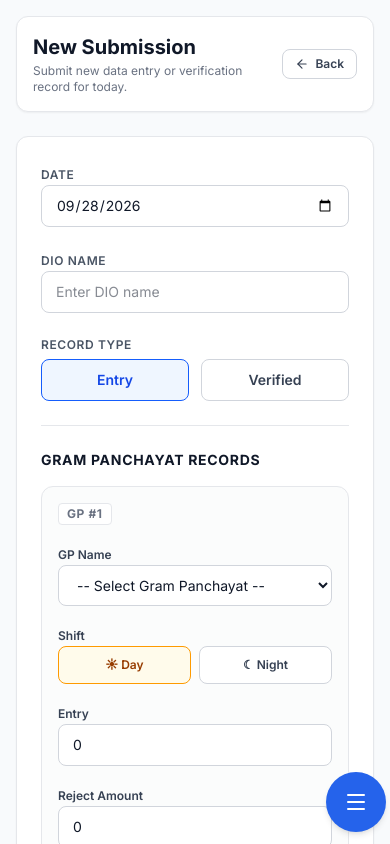
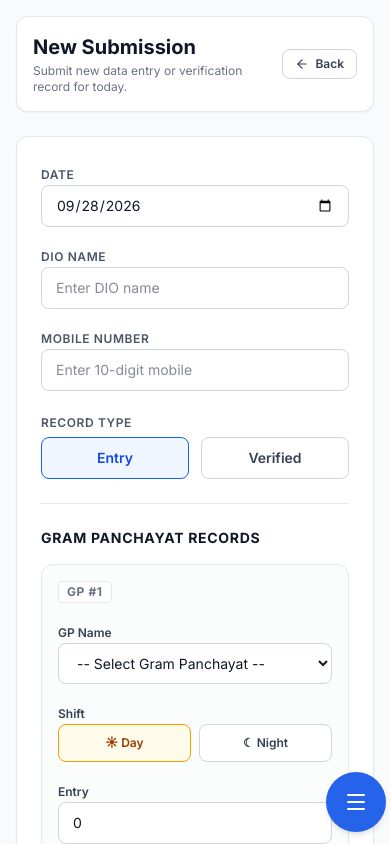
Before and after one commit to dib1297/entry-report-vercel, a Next.js app: page /new in a window 390 px wide. Shown: the top 844 px of the page. Built offline with nearby package versions, Linux system fonts and the light colour scheme.

Commit message:
Add Mobile Number field, change Reject Amount to Reject

```diff
--- a/src/app/actions/submissions.ts
+++ b/src/app/actions/submissions.ts
@@ -7,6 +7,7 @@ import { getGoogleDoc } from '@/lib/google-sheets';
 export type RecordRow = {
   Date: string;
   Name: string;
+  Mobile?: string;
   'GP (entry or verify)': string;
   Day: number;
   Night: number;
@@ -27,17 +28,17 @@ async function getSheetForType(doc: any, type: 'ENTRY' | 'VERIFY') {
   if (type === 'ENTRY') {
     const sheet = doc.sheetsByIndex[0];
     try {
-      await sheet.setHeaderRow(['Date', 'Name', 'GP (entry or verify)', 'Day', 'Night', 'Total', 'Reject', 'Submitted At', 'Last Update', 'Record Type']);
+      await sheet.setHeaderRow(['Date', 'Name', 'Mobile', 'GP (entry or verify)', 'Day', 'Night', 'Total', 'Reject', 'Submitted At', 'Last Update', 'Record Type']);
     } catch (e) {}
     return sheet;
   } else {
     let sheet = doc.sheetsByTitle['Verify'];
     if (!sheet) {
       sheet = await doc.addSheet({ title: 'Verify' });
-      await sheet.setHeaderRow(['Date', 'Name', 'GP (entry or verify)', 'Day', 'Night', 'Total', 'Reject', 'Submitted At', 'Last Update', 'Record Type']);
+      await sheet.setHeaderRow(['Date', 'Name', 'Mobile', 'GP (entry or verify)', 'Day', 'Night', 'Total', 'Reject', 'Submitted At', 'Last Update', 'Record Type']);
     } else {
       try {
-        await sheet.setHeaderRow(['Date', 'Name', 'GP (entry or verify)', 'Day', 'Night', 'Total', 'Reject', 'Submitted At', 'Last Update', 'Record Type']);
+        await sheet.setHeaderRow(['Date', 'Name', 'Mobile', 'GP (entry or verify)', 'Day', 'Night', 'Total', 'Reject', 'Submitted At', 'Last Update', 'Record Type']);
       } catch (e) {}
     }
     return sheet;
@@ -47,6 +48,7 @@ async function getSheetForType(doc: any, type: 'ENTRY' | 'VERIFY') {
 export async function createSubmission(data: {
   date: string;
   name: string;
+  mobile?: string;
   recordType: string;
   items: {
     gpName: string;
@@ -94,6 +96,7 @@ export async function createSubmission(data: {
       await sheet.addRow({
         Date: data.date,
         Name: normalizedName,
+        Mobile: data.mobile || '',
         'GP (entry or verify)': item.gpName,
         Day: item.shift === 'DAY' ? item.amount : 0,
         Night: item.shift === 'NIGHT' ? item.amount : 0,
@@ -115,6 +118,7 @@ export async function updateSubmission(
   data: {
     date: string;
     name: string;
+    mobile?: string;
     recordType: string;
     items: {
       gpName: string;
@@ -167,6 +171,7 @@ export async function updateSubmission(
       mergedMap.set(key, {
         Date: data.date,
         Name: normalizedName,
+        Mobile: data.mobile || '',
         'GP (entry or verify)': item.gpName,
         Day: 0,
         Night: 0,
@@ -238,6 +243,7 @@ export async function getSubmissions(query?: { name?: string; date?: string; rec
         id: uiId,
         date: date,
         name: name,
+        mobile: row.get('Mobile') || '',
         recordType: recordType,
         createdAt: submittedDate,
         editUntil: new Date(submittedDate.getTime() + 30 * 60 * 1000),
--- a/src/app/edit/[id]/page.tsx
+++ b/src/app/edit/[id]/page.tsx
@@ -34,6 +34,7 @@ export default async function EditRecordPage(props: { params: Promise<{ id: stri
   const initialData = {
     date: submission.date,
     name: submission.name,
+    mobile: submission.mobile || '',
     recordType: submission.recordType as 'ENTRY' | 'VERIFY',
     items: submission.items.map((item: any) => ({
       gpName: item.gpName,
--- a/src/app/old/page.tsx
+++ b/src/app/old/page.tsx
@@ -52,12 +52,12 @@ export default async function OldRecordsPage(props: {
       <div className="bg-white p-5 rounded-xl border border-gray-200 shadow-xs">
         <form className="grid sm:grid-cols-2 lg:grid-cols-4 gap-4 items-end">
           <div className="space-y-1.5">
-            <label className="text-xs font-semibold uppercase tracking-wider text-gray-600">Name / ID</label>
+            <label className="text-xs font-semibold uppercase tracking-wider text-gray-600">DIO Name / ID</label>
             <input
               name="name"
               type="text"
               defaultValue={name}
-              placeholder="Search by name..."
+              placeholder="Search by DIO name..."
               className="w-full px-3.5 py-2 rounded-lg border border-gray-300 bg-white text-sm text-gray-900 focus:outline-none focus:ring-2 focus:ring-blue-100 focus:border-blue-600 transition-colors"
             />
           </div>
@@ -79,7 +79,7 @@ export default async function OldRecordsPage(props: {
             >
               <option value="All">All Types</option>
               <option value="ENTRY">Entry Only</option>
-              <option value="VERIFY">Verify Only</option>
+              <option value="VERIFY">Verified Only</option>
             </select>
           </div>
           <div className="flex gap-2">
@@ -134,8 +134,9 @@ export default async function OldRecordsPage(props: {
                       <p className="font-semibold text-gray-900 text-sm mt-0.5">{sub.date.split('-').reverse().join('-')}</p>
                     </div>
                     <div>
-                      <p className="text-xs font-semibold text-gray-500 uppercase">Name</p>
+                      <p className="text-xs font-semibold text-gray-500 uppercase">DIO Name</p>
                       <p className="font-semibold text-gray-900 text-sm mt-0.5">{sub.name}</p>
+                      {sub.mobile && <p className="text-xs text-gray-500">{sub.mobile}</p>}
                     </div>
                     <div>
                       <p className="text-xs font-semibold text-gray-500 uppercase">Type</p>
--- a/src/components/submission-form.tsx
+++ b/src/components/submission-form.tsx
@@ -27,6 +27,7 @@ const GP_LIST = [
 const formSchema = z.object({
   date: z.string().min(1, 'Date is required'),
   name: z.string().min(1, 'DIO Name is required').trim(),
+  mobile: z.string().min(10, 'Enter valid 10-digit mobile number').regex(/^[0-9]{10}$/, 'Must be a 10-digit mobile number'),
   recordType: z.enum(['ENTRY', 'VERIFY']),
   items: z.array(z.object({
     gpName: z.string().min(1, 'GP is required'),
@@ -58,6 +59,7 @@ export default function SubmissionForm({ initialData, isEditing = false, editId
     defaultValues: initialData || {
       date: defaultDate,
       name: '',
+      mobile: '',
       recordType: 'ENTRY',
       items: [{ gpName: '', shift: 'DAY', amount: 0, problemAmount: 0 }],
     },
@@ -141,13 +143,19 @@ export default function SubmissionForm({ initialData, isEditing = false, editId
             <span className="font-bold text-gray-900 text-base">{previewData.name}</span>
           </div>
 
-          {/* 2. Date */}
+          {/* 2. Mobile Number */}
+          <div className="p-4 flex flex-col sm:flex-row sm:items-center justify-between gap-1 bg-white">
+            <span className="text-xs font-bold uppercase tracking-wider text-gray-500">Mobile Number</span>
+            <span className="font-semibold text-gray-900">{previewData.mobile}</span>
+          </div>
+
+          {/* 3. Date */}
           <div className="p-4 flex flex-col sm:flex-row sm:items-center justify-between gap-1 bg-white">
             <span className="text-xs font-bold uppercase tracking-wider text-gray-500">Date</span>
             <span className="font-semibold text-gray-900">{previewData.date.split('-').reverse().join('-')}</span>
           </div>
 
-          {/* 3. Record Type */}
+          {/* 4. Record Type */}
           <div className="p-4 flex flex-col sm:flex-row sm:items-center justify-between gap-1 bg-white">
             <span className="text-xs font-bold uppercase tracking-wider text-gray-500">Record Type</span>
             <span className={`w-fit px-3 py-1 rounded text-xs font-bold ${previewData.recordType === 'ENTRY' ? 'bg-blue-100 text-blue-800 border border-blue-200' : 'bg-emerald-100 text-emerald-800 border border-emerald-200'}`}>
@@ -189,7 +197,7 @@ export default function SubmissionForm({ initialData, isEditing = false, editId
               </div>
 
               <div className="flex justify-between items-center">
-                <span className="text-gray-600 font-medium">Reject Amount:</span>
+                <span className="text-gray-600 font-medium">Reject:</span>
                 <span className="font-bold text-rose-600 text-base">{item.problemAmount.toLocaleString('en-IN')}</span>
               </div>
             </div>
@@ -203,7 +211,7 @@ export default function SubmissionForm({ initialData, isEditing = false, editId
             <span className="font-bold text-gray-900 text-lg">{totalAmount.toLocaleString('en-IN')}</span>
           </div>
           <div className="flex justify-between items-center">
-            <span className="font-semibold text-gray-700">Total Reject Amount:</span>
+            <span className="font-semibold text-gray-700">Total Reject:</span>
             <span className="font-bold text-rose-600 text-lg">{totalProblem.toLocaleString('en-IN')}</span>
           </div>
         </div>
@@ -248,7 +256,7 @@ export default function SubmissionForm({ initialData, isEditing = false, editId
       )}
 
       {/* Top Section */}
-      <div className="grid md:grid-cols-2 gap-5">
+      <div className="grid sm:grid-cols-3 gap-4 sm:gap-5">
         <div className="space-y-1.5">
           <label className="text-xs font-semibold uppercase tracking-wider text-gray-600">Date</label>
           <input
@@ -274,6 +282,21 @@ export default function SubmissionForm({ initialData, isEditing = false, editId
             )}
           />
           {errors.name && <p className="text-rose-600 text-xs font-medium">{errors.name.message}</p>}
+        </div>
+
+        <div className="space-y-1.5">
+          <label className="text-xs font-semibold uppercase tracking-wider text-gray-600">Mobile Number</label>
+          <input
+            type="tel"
+            maxLength={10}
+            placeholder="Enter 10-digit mobile"
+            {...register('mobile')}
+            className={cn(
+              "w-full px-3.5 py-2.5 rounded-lg border bg-white text-gray-900 text-sm focus:outline-none focus:ring-2 focus:ring-blue-100 focus:border-blue-600 transition-colors",
+              errors.mobile ? "border-rose-400" : "border-gray-300"
+            )}
+          />
+          {errors.mobile && <p className="text-rose-600 text-xs font-medium">{errors.mobile.message}</p>}
         </div>
       </div>
 
@@ -376,7 +399,7 @@ export default function SubmissionForm({ initialData, isEditing = false, editId
               </div>
 
               <div className="space-y-1.5">
-                <label className="text-xs font-semibold text-gray-700">Reject Amount</label>
+                <label className="text-xs font-semibold text-gray-700">Reject</label>
                 <input
                   type="number"
                   step="any"
```
